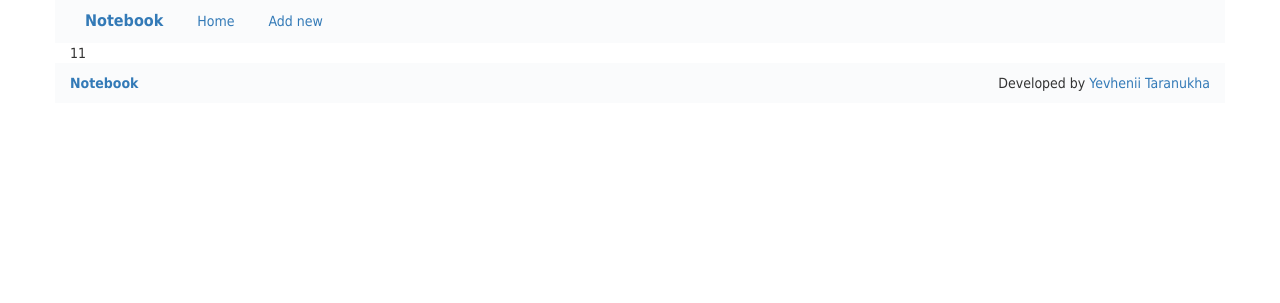
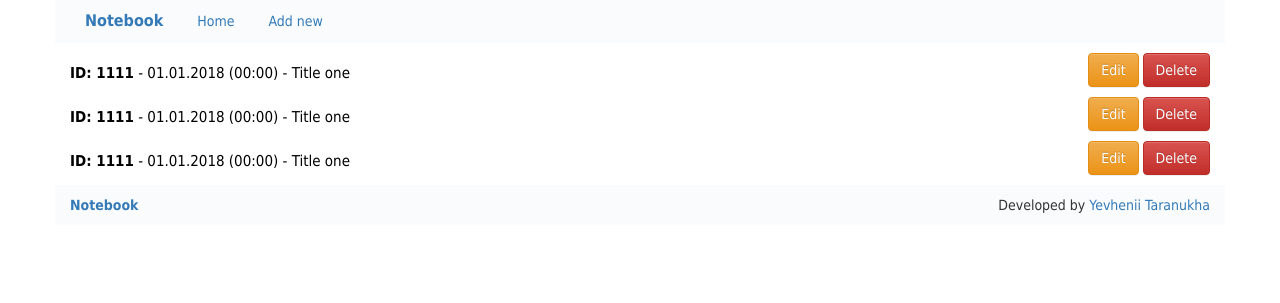
Before and after one commit to tzhenia/Notebook, a PHP site: page / in a window 1280 px wide. Shown: the top 303 px of the page. Run offline with PHP 8.4, Linux system fonts and the light colour scheme.

Commit message:
added list of notes

```diff
--- a/src/css/main.css
+++ b/src/css/main.css
@@ -38,10 +38,6 @@ p {
     font-size: 16px;
 }
 
-.copyright{
-
-}
-
 h1{
     font-size: 28px;
 }
@@ -54,3 +50,31 @@ h1{
 .content{
     margin:20px 0 25px 0;
 }
+
+
+.note{
+    margin-top:10px;
+    margin-bottom: 10px;
+}
+
+.note div:first-child{
+    padding-top:10px;
+}
+
+.note div:first-child a{
+    color: #000;
+    font-size: 15px;
+}
+
+.note div:first-child a:hover{
+    color: #337ab7;
+    text-decoration: none;
+}
+
+.note div:first-child a span{
+    font-weight: bold;
+}
+
+.note div:last-child{
+    text-align: right;
+}
--- a/src/index.php
+++ b/src/index.php
@@ -3,13 +3,30 @@
 ?>
 
     <div class="container">
-        <div class="row">
-            <div class="col-lg-12">
-                11
+        <div class="row note">
+                <div class="col-xs-12 col-sm-9 col-md-10"><a href="note.php"><span>ID: 1111</span> - 01.01.2018 (00:00) - Title one</a></div>
+                <div class="col-xs-12 col-sm-3 col-md-2">
+                    <a href="#" type="button" class="btn btn-warning">Edit</a>
+                    <a href="#" type="button" class="btn btn-danger">Delete</a>
+                </div>
+        </div>
+        <div class="row note">
+            <div class="col-xs-12 col-sm-9 col-md-10"><a href="note.php"><span>ID: 1111</span> - 01.01.2018 (00:00) - Title one</a></div>
+            <div class="col-xs-12 col-sm-3 col-md-2">
+                <a href="#" type="button" class="btn btn-warning">Edit</a>
+                <a href="#" type="button" class="btn btn-danger">Delete</a>
+            </div>
+        </div>
+        <div class="row note">
+            <div class="col-xs-12 col-sm-9 col-md-10"><a href="note.php"><span>ID: 1111</span> - 01.01.2018 (00:00) - Title one</a></div>
+            <div class="col-xs-12 col-sm-3 col-md-2">
+                <a href="#" type="button" class="btn btn-warning">Edit</a>
+                <a href="#" type="button" class="btn btn-danger">Delete</a>
             </div>
         </div>
     </div>
 
+
 <?php
     require_once "view/footer.php";
 ?>
```
